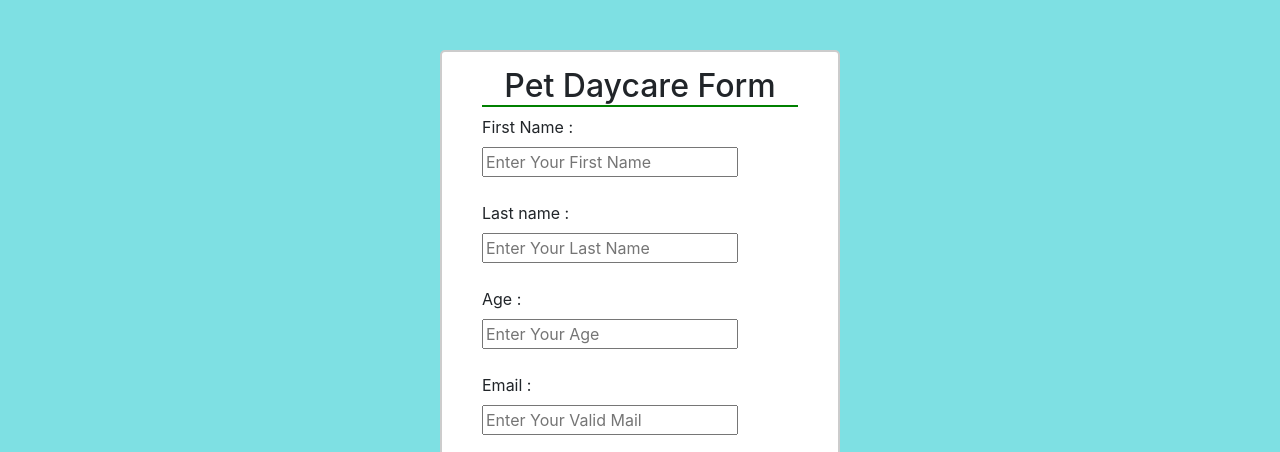
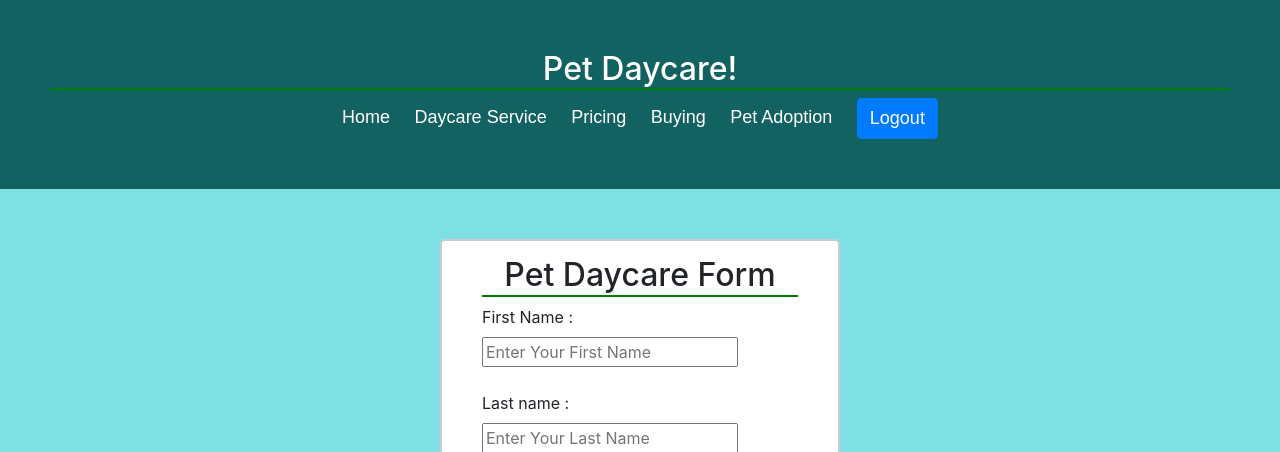
Before and after one commit to sakibrahat/El_Petrio_Sign_Up, a Django app: page /service/ in a window 1280 px wide. Shown: the top 452 px of the page. Run offline with Django 3.2, Linux system fonts and the light colour scheme.

Commit message:
Changed some things to make the page appear more colorful

```diff
--- a/registration/app1/views.py
+++ b/registration/app1/views.py
@@ -32,13 +32,6 @@ def make_payment(request):
 
 
 
-
-
-
-
-
-
-# Create your views here.
 @login_required(login_url='login')
 def homepage(request):
     return render(request, 'home.html')
@@ -147,8 +140,7 @@ def pet_buying_page(request):
     pets = Pet.objects.all()
 
     if query:
-        pets = pets.filter(breed__icontains=query)  # Assuming 'name' is the field you want to search on
-
+        pets = pets.filter(breed__icontains=query)
     context = {
         'pets': pets,
         'query': query
--- a/registration/registration/settings.py
+++ b/registration/registration/settings.py
@@ -16,14 +16,10 @@ from django.core.management.utils import get_random_secret_key
 
 SECRET_KEY = get_random_secret_key()
 
-# Build paths inside the project like this: os.path.join(BASE_DIR, ...)
+
 BASE_DIR = os.path.dirname(os.path.dirname(os.path.abspath(__file__)))
 
-# Quick-start development settings - unsuitable for production
-# See https://docs.djangoproject.com/en/3.0/howto/deployment/checklist/
 
-
-# SECURITY WARNING: don't run with debug turned on in production!
 DEBUG = True
 
 ALLOWED_HOSTS = []
--- a/registration/registration/urls.py
+++ b/registration/registration/urls.py
@@ -14,7 +14,7 @@ Including another URLconf
     2. Add a URL to urlpatterns:  path('blog/', include('blog.urls'))
 """
 from django.contrib import admin
-# from django.contrib import admin
+
 from django.urls import path
 from app1 import views
 
--- a/registration/templates/Petsinfo.html
+++ b/registration/templates/Petsinfo.html
@@ -24,7 +24,7 @@
                 <td>{{ pet.name }}</td>
                 <td>{{ pet.age }}</td>
                 <td>{{ pet.breed }}</td>
-                <!-- Display other pet details as needed -->
+
             </tr>
             {% endfor %}
         </tbody>
--- a/registration/templates/service.html
+++ b/registration/templates/service.html
@@ -26,8 +26,41 @@ form{
      border: 2px solid #ccc;
      border-radius: 5px;
 }
+
+.navigation {
+            background-color: #136262;
+            padding: 50px;
+            text-align: center;
+            width: 100%;
+        }
+
+        .navigation a {
+            color: #FFFFFF;
+            margin: 0 10px;
+            font-family: 'tauri', sans-serif;
+            font-size: 18px;
+            text-decoration: none;
+            transition: color 0.3s ease;
+        }
+
+        .navigation a:hover {
+            color: #53B94A;
+        }
   </style>
 <body>
+
+
+    <nav class="navigation">
+        <h2 style="color: white;">Pet Daycare!</h2>
+        <a href="{% url 'home' %}">Home</a>
+        <a href="{% url 'newservices' %}">Daycare Service</a>
+        <a href="#">Pricing</a>
+        <a href="{% url 'Buying' %}">Buying</a>
+        <a href="{% url 'Adoption' %}">Pet Adoption</a>
+        <a href="{% url 'logout' %}" class="btn btn-primary">Logout</a>
+
+    </nav>
+
 <div class="main">
     <div class="register">
     <form id="register" method="post">
@@ -111,7 +144,7 @@ form{
         <input type="submit" class="btn btn-success btn-block" value="submit">
     </div>
     </form>
-    </div><!--end register-->
-</div><!--end main-->
+    </div>
+</div>
 </body>
 </html>
--- a/registration/templates/signup.html
+++ b/registration/templates/signup.html
@@ -1,7 +1,7 @@
 <!DOCTYPE html>
 <html lang="en">
 <head>
-  <!-- Design by foolishdeveloper.com -->
+
     <title>Signup Page</title>
 
     <link rel="preconnect" href="https://fonts.gstatic.com">
```
Also changed, not shown: registration/templates/Adoption.html (+36 -2 lines), registration/templates/Buying.html (+4 -3 lines), registration/templates/home.html (+12 -13 lines), registration/templates/login.html (+3 -7 lines), registration/db.sqlite3.
